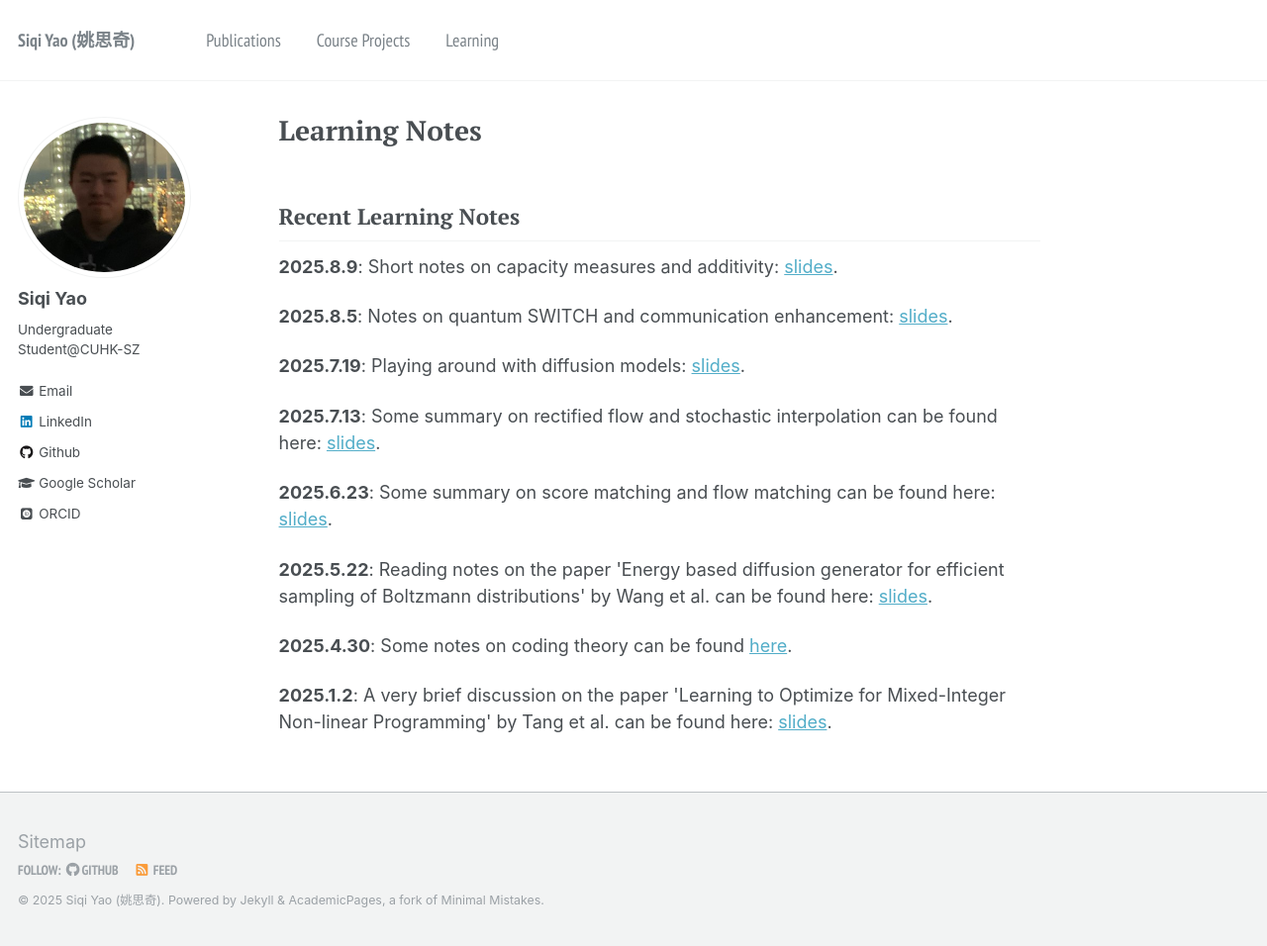
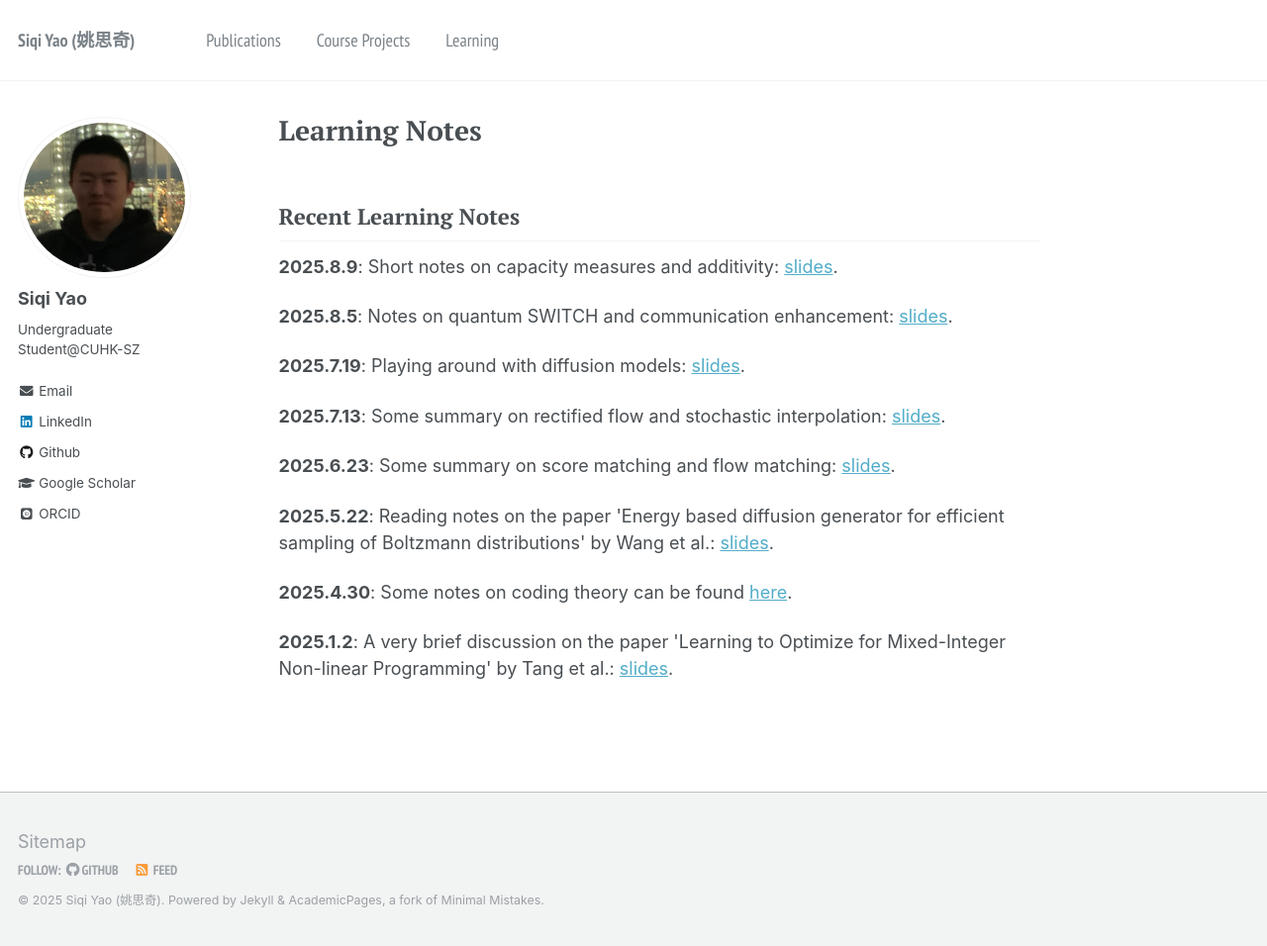
Before and after one commit to YaoSiqi2003/YaoSiqi2003.github.io, a Jekyll site: the page built from _pages/learning.md, in a window 1280 px wide and 956 px high. Shown: the whole window at 99% size. Built offline with Jekyll 4.4.1, drawn with Linux system fonts in a browser that asks for light colours; some web fonts are replaced.

Commit message:
Add new file

```diff
--- a/_pages/learning.md
+++ b/_pages/learning.md
@@ -17,12 +17,12 @@ author_profile: true
 <p><strong>2025.7.19</strong>: Playing around with diffusion models: <a href="/files/fun with diffusion models.pptx">slides</a>.</p>
 
 
-<p><strong>2025.7.13</strong>: Some summary on rectified flow and stochastic interpolation can be found here: <a href="/files/Rectified_flow_stochastic_interpolation.pdf">slides</a>.</p>
+<p><strong>2025.7.13</strong>: Some summary on rectified flow and stochastic interpolation: <a href="/files/Rectified_flow_stochastic_interpolation.pdf">slides</a>.</p>
 
-<p><strong>2025.6.23</strong>: Some summary on score matching and flow matching can be found here: <a href="/files/Score_matching_flow_matching.pdf">slides</a>.</p>
+<p><strong>2025.6.23</strong>: Some summary on score matching and flow matching: <a href="/files/Score_matching_flow_matching.pdf">slides</a>.</p>
 
-<p><strong>2025.5.22</strong>: Reading notes on the paper 'Energy based diffusion generator for efficient sampling of Boltzmann distributions' by Wang et al. can be found here: <a href="/files/energy_based_diffusion.pdf">slides</a>.</p>
+<p><strong>2025.5.22</strong>: Reading notes on the paper 'Energy based diffusion generator for efficient sampling of Boltzmann distributions' by Wang et al.: <a href="/files/energy_based_diffusion.pdf">slides</a>.</p>
 
 <p><strong>2025.4.30</strong>: Some notes on coding theory can be found <a href="https://github.com/YaoSiqi2003/Notes-on-coding-theory">here</a>.</p>
 
-<p><strong>2025.1.2</strong>: A very brief discussion on the paper 'Learning to Optimize for Mixed-Integer Non-linear Programming' by Tang et al. can be found here: <a href="/files/MINLP_Presentation.pdf">slides</a>.</p>
+<p><strong>2025.1.2</strong>: A very brief discussion on the paper 'Learning to Optimize for Mixed-Integer Non-linear Programming' by Tang et al.: <a href="/files/MINLP_Presentation.pdf">slides</a>.</p>
```
